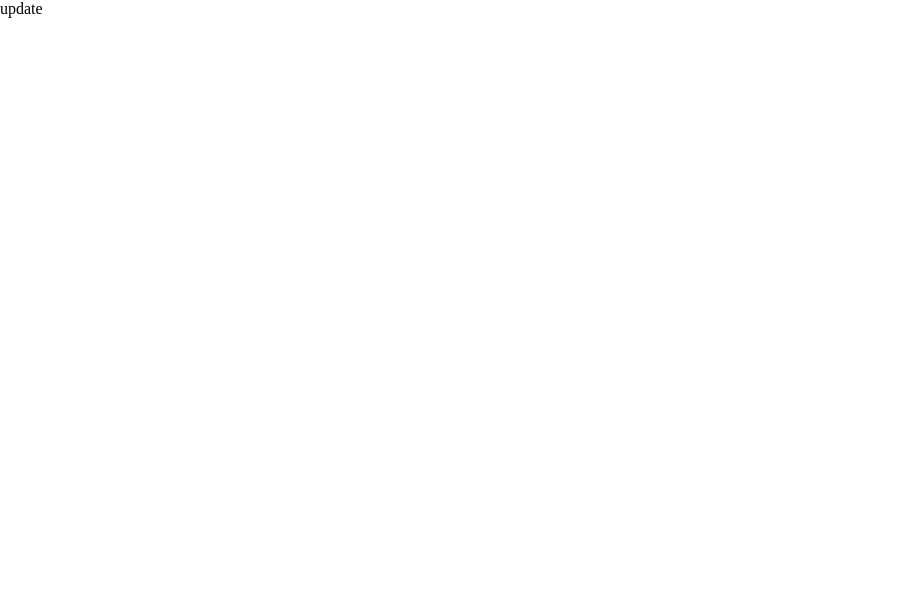
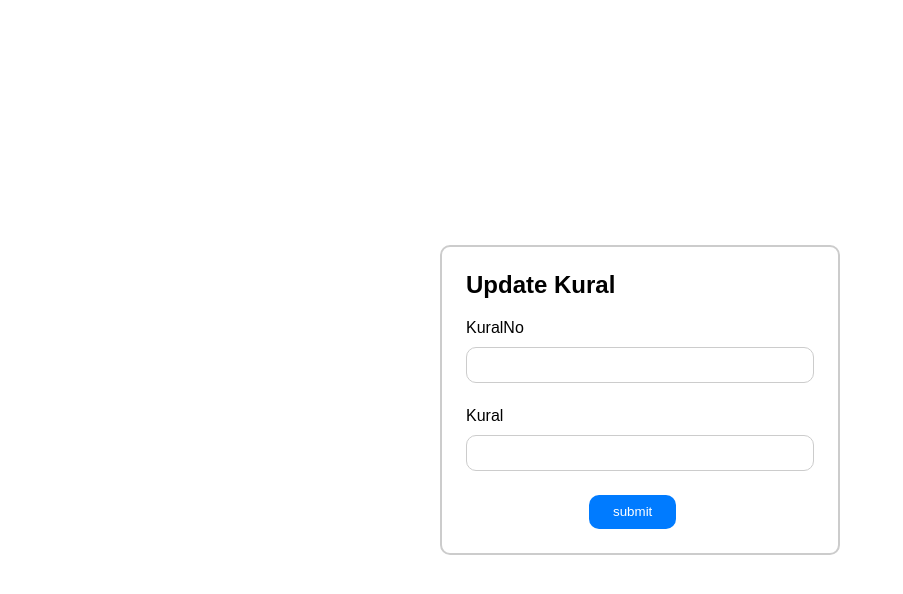
Before and after one commit to Sandhish/Kural-Agaram, a React (Vite) app in the folder front/: page /update/1 in a window 1280 px wide. Shown: the top 594 px of the page, without its empty margins (0-903 px from the left). Built offline with nearby package versions, Linux system fonts and the light colour scheme; no server answers.

Commit message:
update page

```diff
--- a/front/src/components/Create/create.jsx
+++ b/front/src/components/Create/create.jsx
@@ -26,7 +26,7 @@ const create = () => {
       <div className={styles.createMain}>
         <form onSubmit={Submit}>
           <div className={styles.createHeading}>Add Kural</div>
-          <label htmlFor="kuralNo" className={styles.createLabel}>KuralNo :</label>
+          <label htmlFor="kuralNo" className={styles.createLabel}>KuralNo</label>
           <input type="number" name='kuralNo' className={styles.createInput}
             onChange={(e) => setKuralNo(e.target.value)} value={kuralNo} />
           <label htmlFor="kural" className={styles.createLabel}>Kural</label>
--- a/front/src/components/Create/create.module.css
+++ b/front/src/components/Create/create.module.css
@@ -1,13 +1,54 @@
-.createContainer{
+.createContainer {
+    display: flex;
+    justify-content: center;
+    align-items: center;
+    height: 100vh;
     font-family: 'Sens',sans-serif;
-}
-
-.createHeading{
-    font-size: 1.6rem;
+    box-shadow: 0px 0px .8rem rgba(50, 49, 49, 0.6);
 }
 
 .createMain {
+    width: 25rem;
+    padding: 1.5rem;
+    border: 2px solid #ccc;
+    border-radius: 10px;
+
     input::-webkit-inner-spin-button {
-    -webkit-appearance: none;
+        -webkit-appearance: none;
     }
 }
+
+.createHeading {
+    font-size: 1.5rem;
+    font-weight: bold;
+    margin-bottom: 1.5rem;
+}
+
+.createLabel {
+    display: block;
+    margin-bottom: .6rem;
+}
+
+.createInput {
+    width: 100%;
+    padding: .6rem;
+    margin-bottom: 1.5rem;
+    border: 1px solid #ccc;
+    border-radius: 8px;
+}
+
+.createButton {
+    width: 25%;
+    padding: .6rem;
+    background-color: #007bff;
+    color: #fff;
+    border: none;
+    font-weight: 400;
+    border-radius: 10px;
+    cursor: pointer;
+    margin-left: 7.7rem;
+}
+
+.createButton:hover {
+    background-color: #0056b3;
+}
--- a/front/src/components/Home/home.jsx
+++ b/front/src/components/Home/home.jsx
@@ -2,7 +2,7 @@ import { useState, useEffect } from 'react';
 import { Link } from "react-router-dom"
 import { HiOutlineDocumentPlus } from "react-icons/hi2";
 import { GrDocumentUpdate } from "react-icons/gr";
-import { MdOutlineDeleteSweep } from "react-icons/md";
+import { MdDelete } from "react-icons/md";
 import axios from "axios";
 import styles from './home.module.css';
 
@@ -30,7 +30,7 @@ const Home = () => {
       <div className={styles.mainModule}>
         <div className={styles.mainHeading}>
           Thirukkural
-          <Link to='/create' className={styles.addIcon}><HiOutlineDocumentPlus /></Link>
+          <Link to='/create' title='Add' className={styles.addIcon}><HiOutlineDocumentPlus /></Link>
         </div>
         <div className={styles.kuralTable}>
           <table>
@@ -48,9 +48,9 @@ const Home = () => {
                     <td>{kural.kuralNo}</td>
                     <td>{kural.kural}</td>
                     <td>
-                      <Link to={'/update/${kural._id}'} className={styles.updateIcon}><GrDocumentUpdate /></Link>
+                      <Link to={`/update/${kural._id}`} title='Update' className={styles.updateIcon} ><GrDocumentUpdate /></Link>
                       <button className={styles.deleteIcon}
-                        onClick={(e) => handleDelete(kural._id)}><MdOutlineDeleteSweep />
+                        onClick={(e) => handleDelete(kural._id)} title='Delete'><MdDelete />
                       </button>
                     </td>
                   </tr>
--- a/front/src/components/Home/home.module.css
+++ b/front/src/components/Home/home.module.css
@@ -24,6 +24,7 @@
         padding: 2px;
         cursor: pointer;
         color: black;
+        font-size: 2rem;
     }
 }
 
@@ -57,7 +58,25 @@ td:nth-child(3)  {
     width: 15%;
 }
 
+th:nth-child(3){
+    text-align: center;
+}
+
 th:nth-child(2),
 td:nth-child(2) {
     width: 50%;
 }
+
+.updateIcon, .deleteIcon{
+    color: black;
+    font-size: 1.3rem;
+    border: none;
+    background-color: transparent;
+    margin-left: 1.2rem;
+    cursor: pointer;
+    padding: 5px;
+}
+
+.deleteIcon{
+    font-size: 1.4rem;
+}
--- a/front/src/components/Update/update.jsx
+++ b/front/src/components/Update/update.jsx
@@ -1,10 +1,50 @@
-import React from 'react'
+import React, { useState, useEffect } from 'react'
+import { useParams, useNavigate } from 'react-router-dom'
+import axios from 'axios'
 import styles from './update.module.css'
 
-const update = () => {
+const Update = () => {
+  const { id } = useParams()
+  const [kural, setKural] = useState('')
+  const [kuralNo, setKuralNo] = useState('')
+  const navigate = useNavigate()
+
+  useEffect(() => {
+    axios.get(`http://localhost:9999/kural/${id}`)
+      .then(result => {
+        console.log(result.data);
+        setKuralNo(result.data.setKuralNo || '');
+        setKural(result.data.setKural || '');
+      })
+      .catch(err => console.log(err));
+  }, [id]);
+
+  const handleUpdate = (e) => {
+    e.preventDefault();
+    axios.put(`http://localhost:9999/kural/${id}`, { kural, kuralNo })
+      .then(result => {
+        console.log(result);
+        navigate('/');
+      })
+      .catch(err => console.log(err));
+  };
+
   return (
-    <div>update</div>
+    <div className={styles.updateContainer}>
+      <div className={styles.updateMain}>
+        <form onSubmit={handleUpdate}>
+          <div className={styles.updateHeading}>Update Kural</div>
+          <label htmlFor="kuralNo" className={styles.createLabel}>KuralNo</label>
+          <input type="number" name='kuralNo' className={styles.createInput}
+            onChange={(e) => setKuralNo(e.target.value)} value={kuralNo} />
+          <label htmlFor="kural" className={styles.createLabel}>Kural</label>
+          <input type="text" name='kural' className={styles.createInput}
+            onChange={(e) => setKural(e.target.value)} value={kural} />
+          <button className={styles.createButton} type='submit'>submit</button>
+        </form>
+      </div>
+    </div>
   )
 }
 
-export default update
+export default Update;
--- a/front/src/components/Update/update.module.css
+++ b/front/src/components/Update/update.module.css
@@ -0,0 +1,53 @@
+.updateContainer {
+    display: flex;
+    justify-content: center;
+    align-items: center;
+    height: 100vh;
+    font-family: 'Sens', sans-serif;
+    box-shadow: 0px 0px .8rem rgba(50, 49, 49, 0.6);
+}
+
+.updateMain {
+    width: 25rem;
+    padding: 1.5rem;
+    border: 2px solid #ccc;
+    border-radius: 10px;
+
+    input::-webkit-inner-spin-button {
+        -webkit-appearance: none;
+    }
+}
+
+.updateHeading {
+    font-size: 1.5rem;
+    font-weight: bold;
+    margin-bottom: 20px;
+}
+
+.createLabel {
+    display: block;
+    margin-bottom: .6rem;
+}
+
+.createInput {
+    width: 100%;
+    padding: .6rem;
+    margin-bottom: 1.5rem;
+    border: 1px solid #ccc;
+    border-radius: 10px;
+}
+
+.createButton {
+    width: 25%;
+    padding: .6rem;
+    background-color: #007bff;
+    color: #fff;
+    border: none;
+    border-radius: 10px;
+    cursor: pointer;
+    margin-left: 7.7rem;
+}
+
+.createButton:hover {
+    background-color: #0056b3;
+}
```
